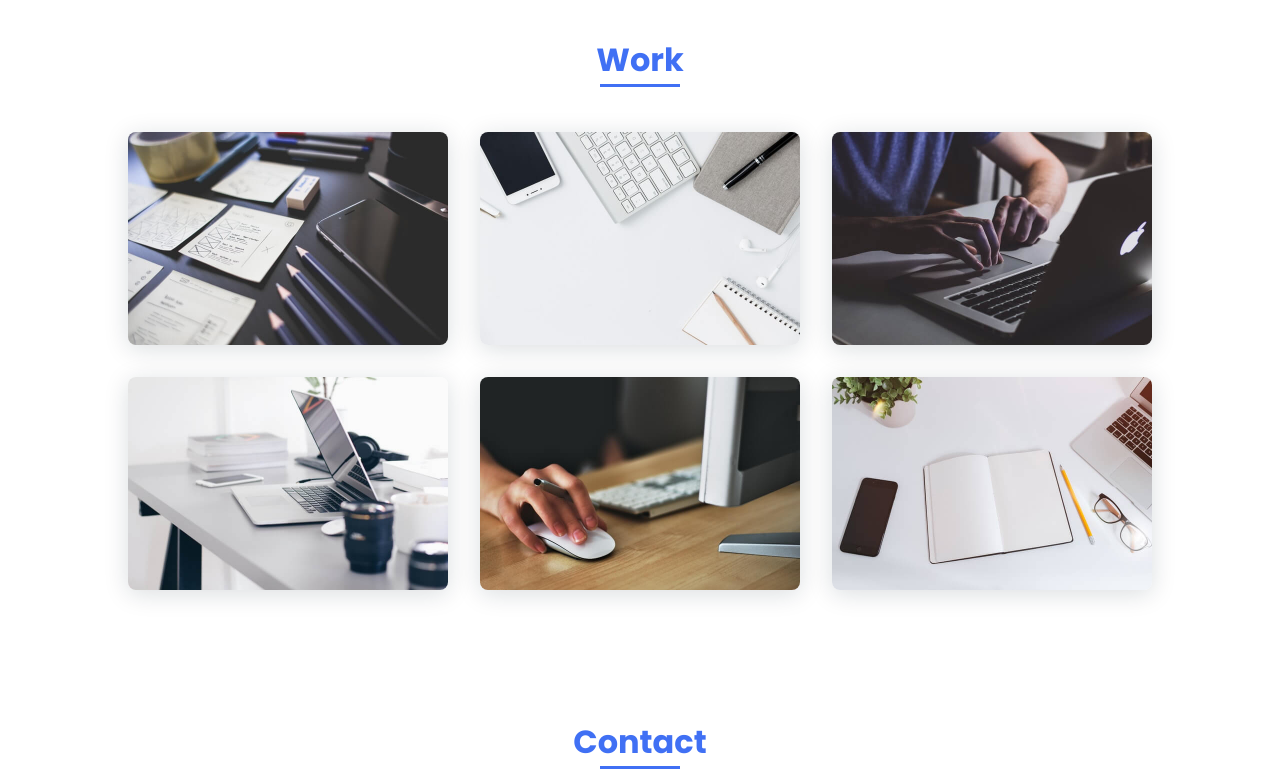
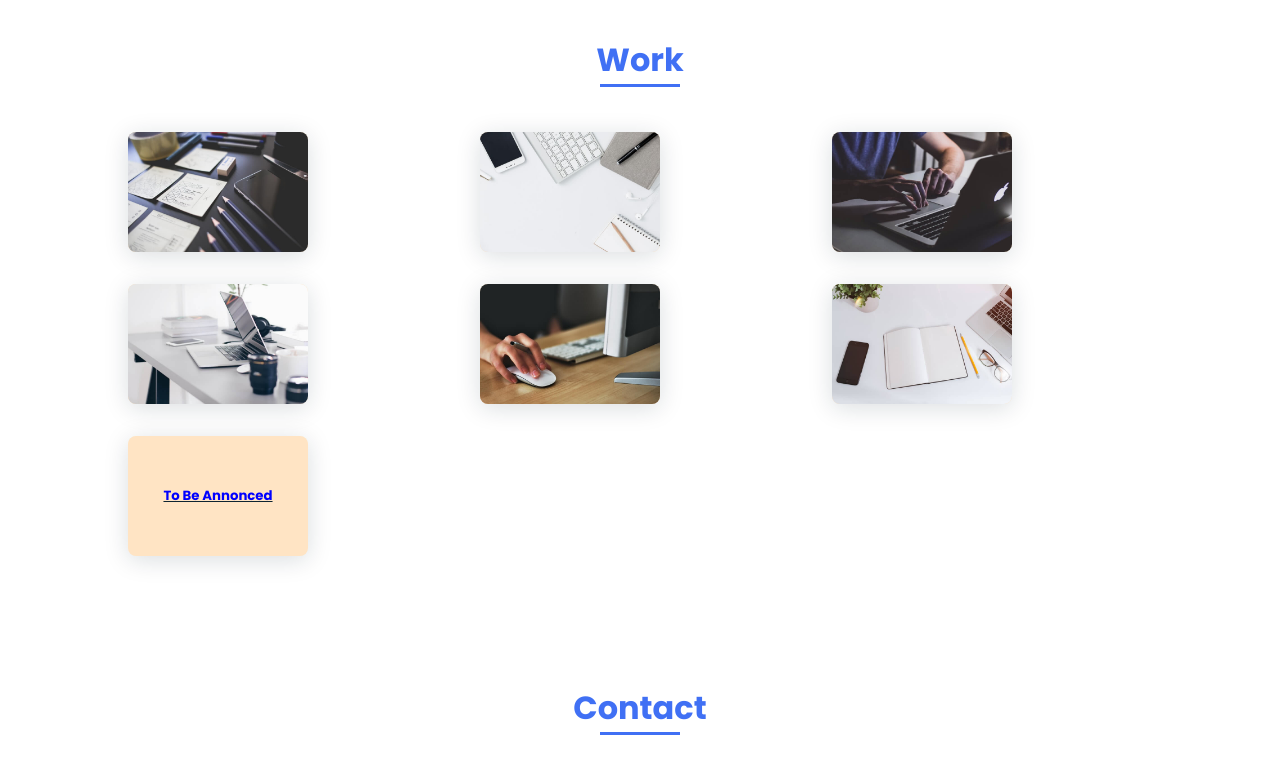
Before and after one commit to mariasharminagbay/Group5Lab5, a plain HTML site: page fpatel3/fpatel3.html in a window 1280 px wide. Shown: the part 2100-2877 px from the top of the page. Drawn offline with nearby package versions, Linux system fonts and the light colour scheme.

Commit message:
modified index
put a link to fpatel3

```diff
--- a/fpatel3/assets/css/styles.css
+++ b/fpatel3/assets/css/styles.css
@@ -312,6 +312,9 @@ img{
   box-shadow: 0 4px 25px rgba(14,36,49,.15);
   border-radius: .5rem;
   overflow: hidden;
+  width: 180px;
+  height: 120px;
+  background-color: bisque;
 }
 .work__img img{
   transition: 1s;
--- a/fpatel3/fpatel3.html
+++ b/fpatel3/fpatel3.html
@@ -131,22 +131,32 @@
 
                 <div class="work__container bd-grid">
                     <div class="work__img">
-                        <img src="assets/img/work1.jpg" alt="">
+                        <a href="https://github.com/fpatel3/Group2Lab1" >
+                        <img src="assets/img/work1.jpg" alt="Web Designing 1"> </a>
                     </div>
                     <div class="work__img">
-                        <img src="assets/img/work2.jpg" alt="">
+                        <a href="https://github.com/fpatel3/Group-1-Lab2" >
+                        <img  src="assets/img/work2.jpg" alt="Web Designing 2"> </a>
                     </div>
                     <div class="work__img">
-                        <img src="assets/img/work3.jpg" alt="">
+                        <a href="https://www.codewars.com/users/fpatel3/completed">
+                        <img src="assets/img/work3.jpg" alt="Java Script Examples"></a>
                     </div>
                     <div class="work__img">
-                        <img src="assets/img/work4.jpg" alt="">
+                        <a href="https://github.com/mariasharminagbay/IM115Group5Lab4" >
+                        <img src="assets/img/work4.jpg" alt="Web Designing 3"></a>
                     </div>
                     <div class="work__img">
-                        <img src="assets/img/work5.jpg" alt="">
+                        <a href="https://github.com/mariasharminagbay/Group5Lab5">
+                        <img src="assets/img/work5.jpg" alt="Web Designing 4"></a>
                     </div>
                     <div class="work__img">
-                        <img src="assets/img/work6.jpg" alt="">
+                        <a href="https://github.com/fpatel3/Group3-Project1"></a>
+                        <img src="assets/img/work6.jpg" alt="Web Designing 5"></a>
+                    </div>
+                    <div class="work__img">
+
+                            <u><H5 style="color: blue; text-align: center; margin-top: 50px;">To Be Annonced</H5></u>
                     </div>
                 </div>
             </section>
@@ -160,7 +170,7 @@
                         <input type="text" placeholder="Name" class="contact__input">
                         <input type="mail" placeholder="Email" class="contact__input">
                         <textarea name="" id="" cols="0" rows="10" class="contact__input"></textarea>
-                        <input type="button" value="Enviar" class="contact__button button">
+                        <input type="button" value="Submit" class="contact__button button">
                     </form>
                 </div>
             </section>
```
Also changed, not shown: magbay/index.html (+1 -1 lines), fpatel3/assets/img/nature 2.jpg (added), fpatel3/assets/img/nature 3.jpg (added), fpatel3/assets/img/nature 4.jpg (added), fpatel3/assets/img/nature 5.jpg (added), fpatel3/assets/img/nature.jpg (added).
